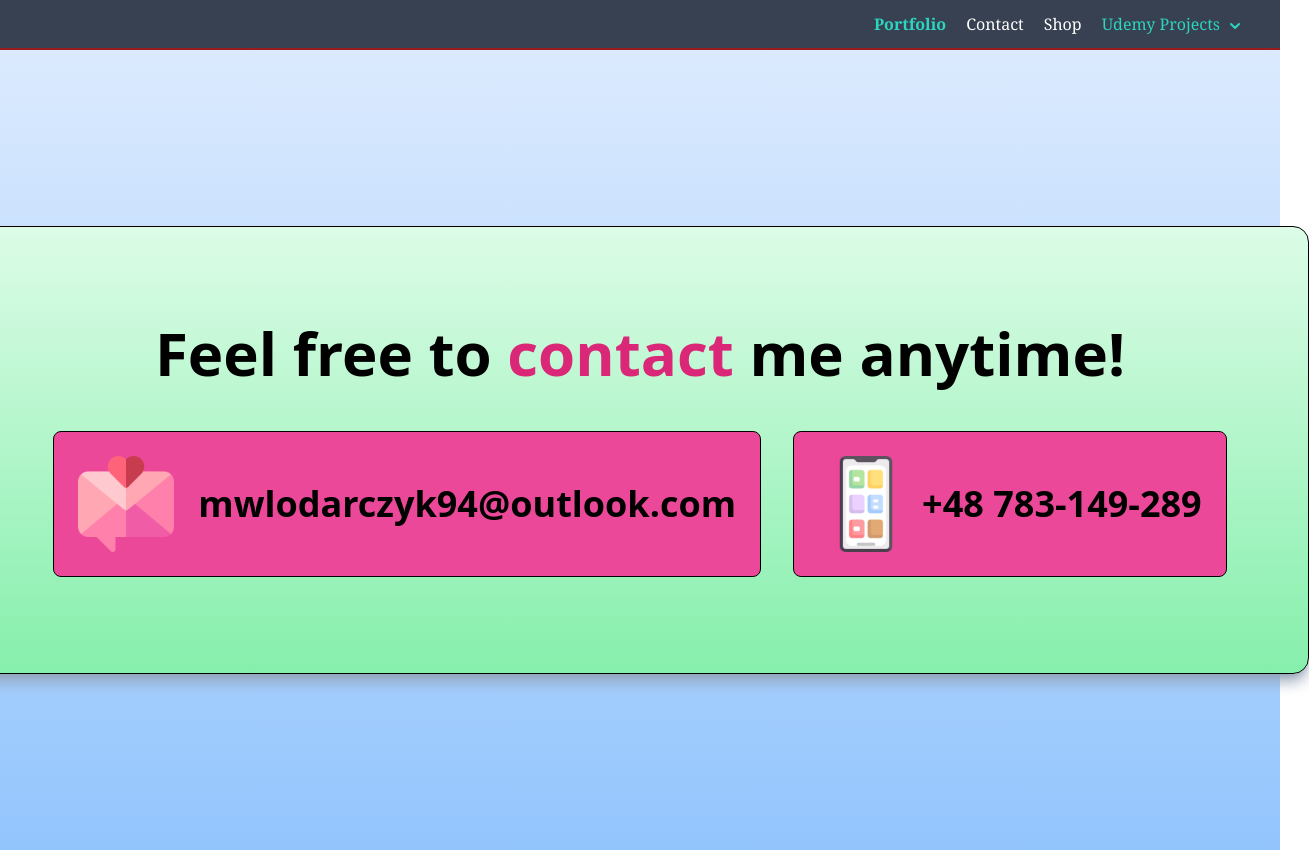
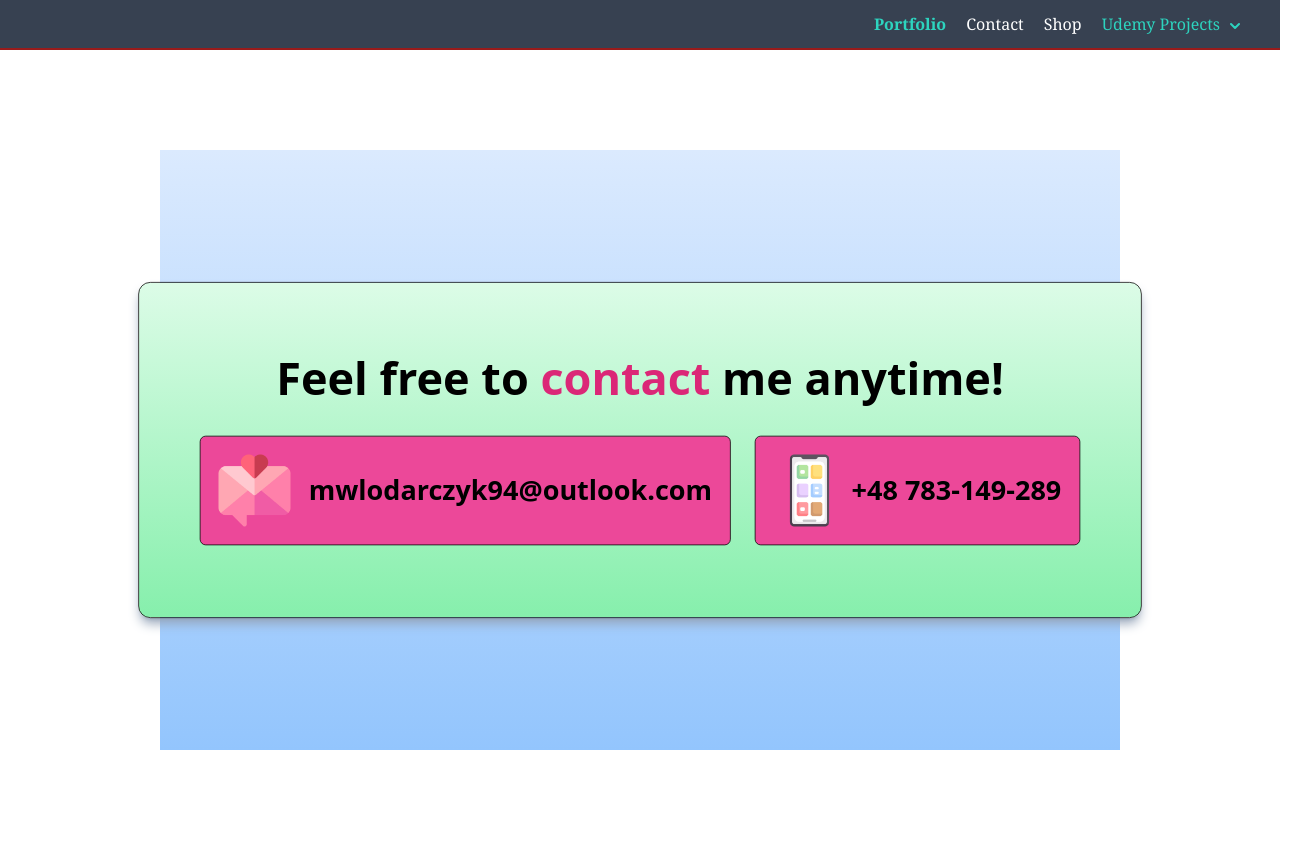
Before and after one commit to MichWlo94/MyReact, a React (Vite) app: page /contact in a window 1280 px wide. Shown: the whole page, 1309 px wide, since content can reach past the window. Built offline with nearby package versions, Linux system fonts and the light colour scheme; a web font is replaced by a local one.

Commit message:
update netlify 2

```diff
--- a/src/Subsites/Contact.jsx
+++ b/src/Subsites/Contact.jsx
@@ -3,7 +3,7 @@ import images from '../Portfolio/images';
 
 function Contact(props) {
   return (
-    <div onClick={props.closeDropdown} className='flex items-center justify-center w-screen h-screen bg-gradient-to-b from-blue-100 to-blue-300'>
+    <div onClick={props.closeDropdown} className='flex items-center justify-center w-screen h-screen scale-75 bg-gradient-to-b from-blue-100 to-blue-300'>
       <div className="p-12 text-center text-black border border-black shadow-lg shadow-slate-400 bg-gradient-to-b from-green-100 to-green-300 lg:p-24 rounded-2xl">
         <h2 className="mb-12 text-6xl font-bold">Feel free to <span className="text-pink-600">contact</span> me anytime!</h2>
         <div className="flex flex-col items-center justify-center gap-8 text-2xl lg:text-4xl lg:flex-row min-w-fit">
--- a/src/Subsites/LandingPage.jsx
+++ b/src/Subsites/LandingPage.jsx
@@ -8,7 +8,7 @@ import About from '../Portfolio/About';
 function LandingPage(props) {
 
   return (
-    <div onClick={props.closeDropdown} className='w-screen h-[100vh] font-serif scale-75'>
+    <div onClick={props.closeDropdown} className='w-screen h-[100vh] font-serif'>
       <Nav />
       <SocialMedia />
       <Header />
```
